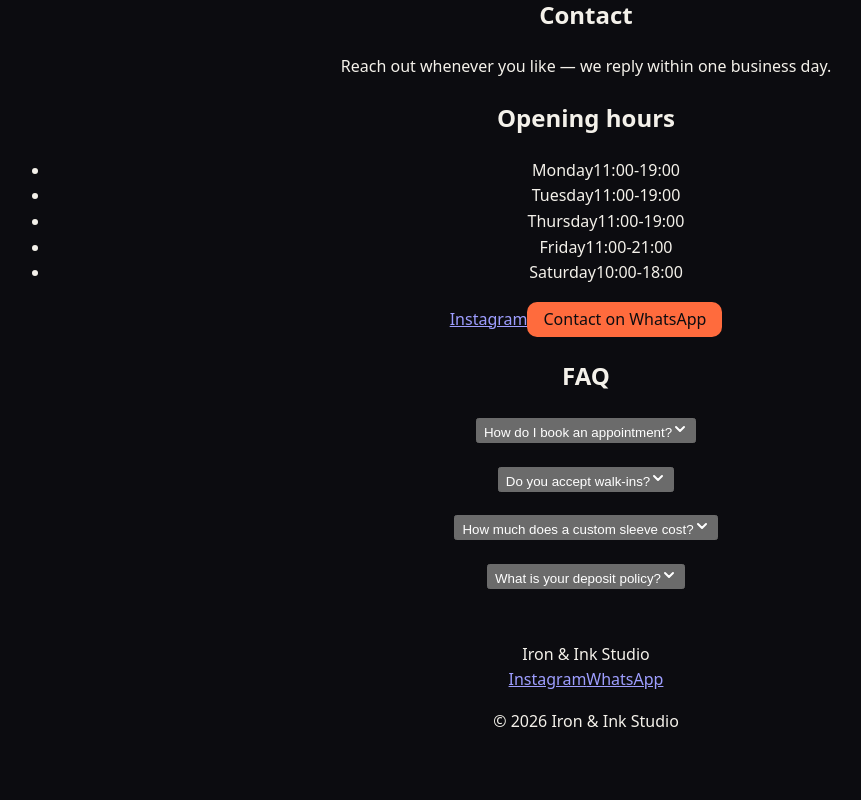
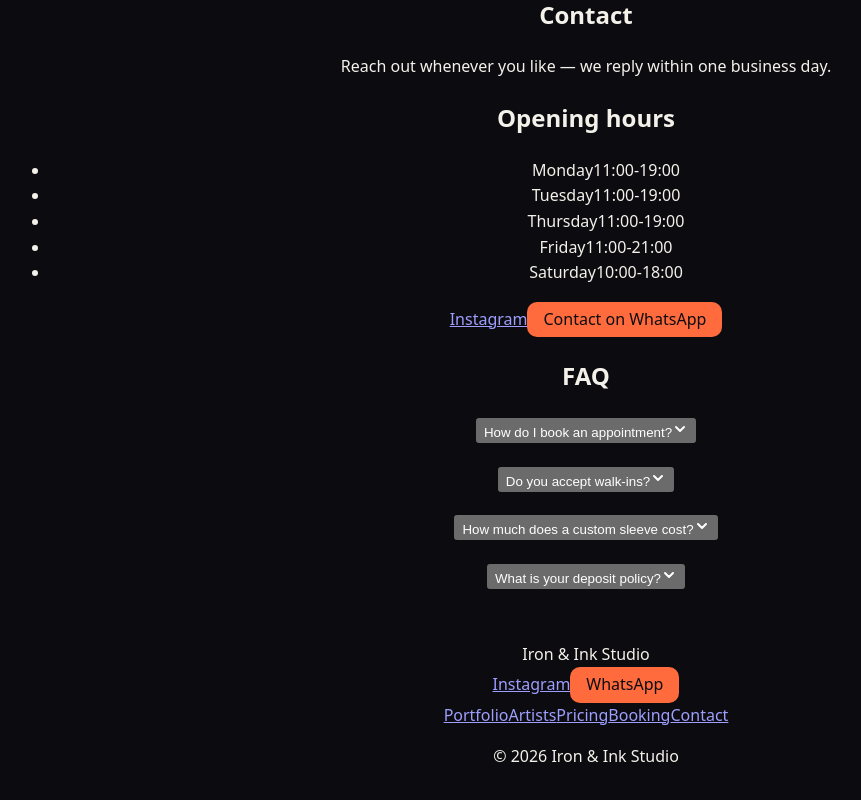
Before and after one commit to pradyumna-001/website-templates, a React (Vite) app: page /contact in a window 1280 px wide. Shown: the part 238-1038 px from the top of the page, without its empty margins (54-915 px from the left). Built offline with nearby package versions, Linux system fonts and the light colour scheme.

Commit message:
feat(footer): residual nav and always-visible contact

```diff
--- a/src/components/Footer.tsx
+++ b/src/components/Footer.tsx
@@ -1,25 +1,43 @@
+import { Link } from 'react-router-dom'
 import { useSiteConfig } from './SiteConfigContext'
+import CtaButton from './CtaButton'
+
+const RESIDUAL_LINKS = [
+  { label: 'Portfolio', path: '/portfolio' },
+  { label: 'Artists', path: '/artists' },
+  { label: 'Pricing', path: '/pricing' },
+  { label: 'Booking', path: '/booking' },
+  { label: 'Contact', path: '/contact' },
+]
 
 /**
- * Shared site footer.
+ * Shared site footer (GitHub issue #17).
  *
- * Rendered inside the layout shell beneath the routed page. Picks contact
- * links straight from the studio config and only shows the ones a config
- * actually provides (address, Instagram, WhatsApp are all optional in the
- * schema), so an online-only studio renders a cleaner footer without dead
- * links.
+ * Rendered inside the layout shell beneath every routed page, so it carries
+ * contact information visible on every page — the "contact info is visible on
+ * every page" completion criterion. Picks contact links straight from the
+ * studio config and only shows the ones a config actually provides (address,
+ * Instagram, WhatsApp are all optional in the schema), so an online-only
+ * studio renders a cleaner footer without dead links.
+ *
+ * Design follows Krug: never hide contact, and keep a persistent residual nav
+ * for utility destinations so visitors reaching the page bottom can keep
+ * moving. The column is compact, muted, but legible against the dark surface.
  */
 export default function Footer() {
   const { studioName, instagram, whatsapp, address } = useSiteConfig()
+  const waLink = `https://wa.me/${whatsapp}?text=${encodeURIComponent(
+    "Hi, I'd like to get in touch about a tattoo.",
+  )}`
 
   return (
     <footer className="footer">
-      <div className="footer__brand">
+      <div className="footer__col">
         <span className="footer__name">{studioName}</span>
-        {address ? <span className="footer__address">{address}</span> : null}
-      </div>
-
-      <div className="footer__links">
+        {address ? (
+          <span className="footer__address">{address}</span>
+        ) : null}
+        <div className="footer__social">
           {instagram ? (
             <a
               href={`https://instagram.com/${instagram}`}
@@ -31,16 +49,26 @@ export default function Footer() {
             </a>
           ) : null}
           {whatsapp ? (
-          <a
-            href={`https://wa.me/${whatsapp}`}
+            <CtaButton
+              href={waLink}
+              variant="whatsapp"
               target="_blank"
               rel="noopener noreferrer"
-            className="footer__link"
+              className="footer__whatsapp"
             >
               WhatsApp
-          </a>
+            </CtaButton>
           ) : null}
         </div>
+      </div>
+
+      <nav className="footer__nav" aria-label="Footer">
+        {RESIDUAL_LINKS.map((item) => (
+          <Link key={item.path} to={item.path} className="footer__nav-link">
+            {item.label}
+          </Link>
+        ))}
+      </nav>
 
       <p className="footer__copyright">
         &copy; {new Date().getFullYear()} {studioName}
```
Lines whose indentation alone changed are shown as unchanged.
